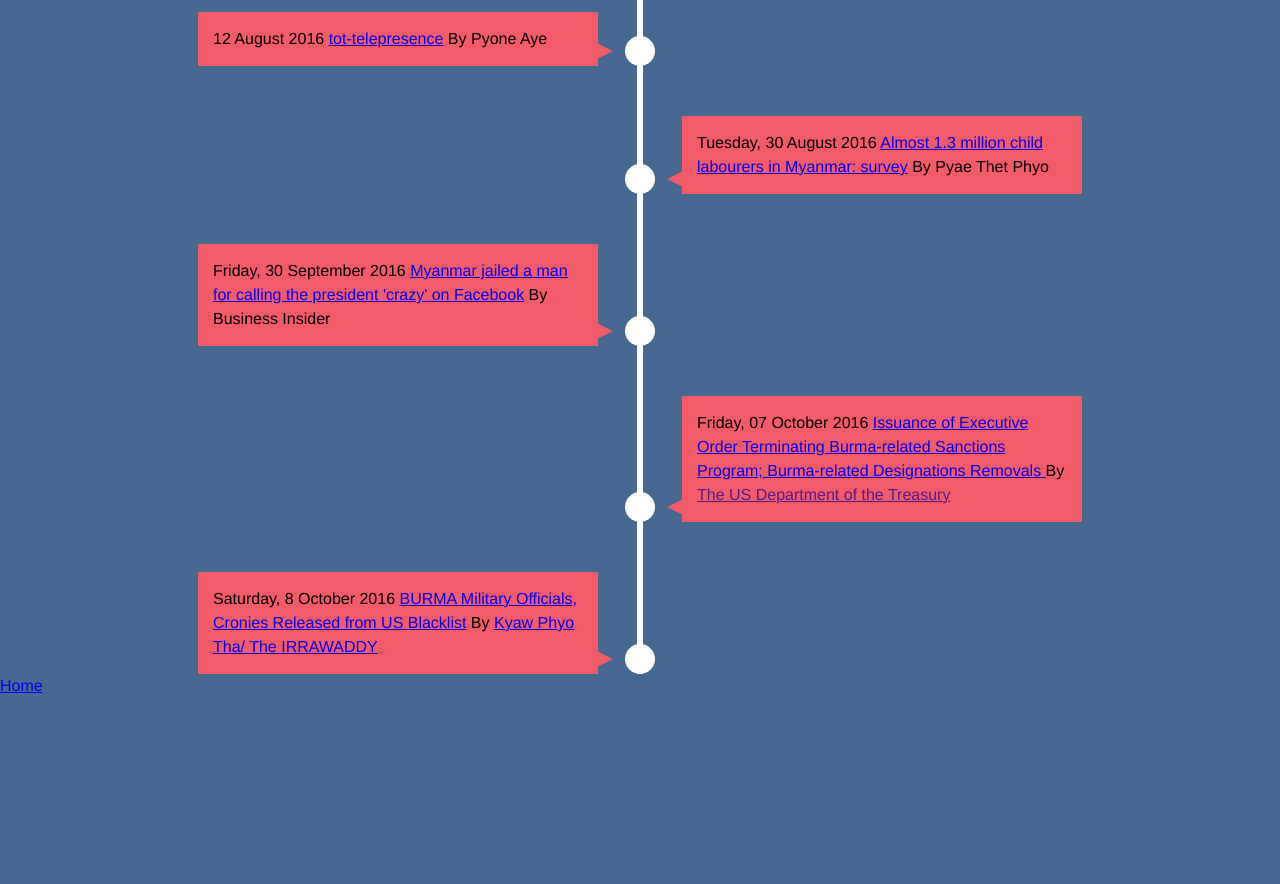
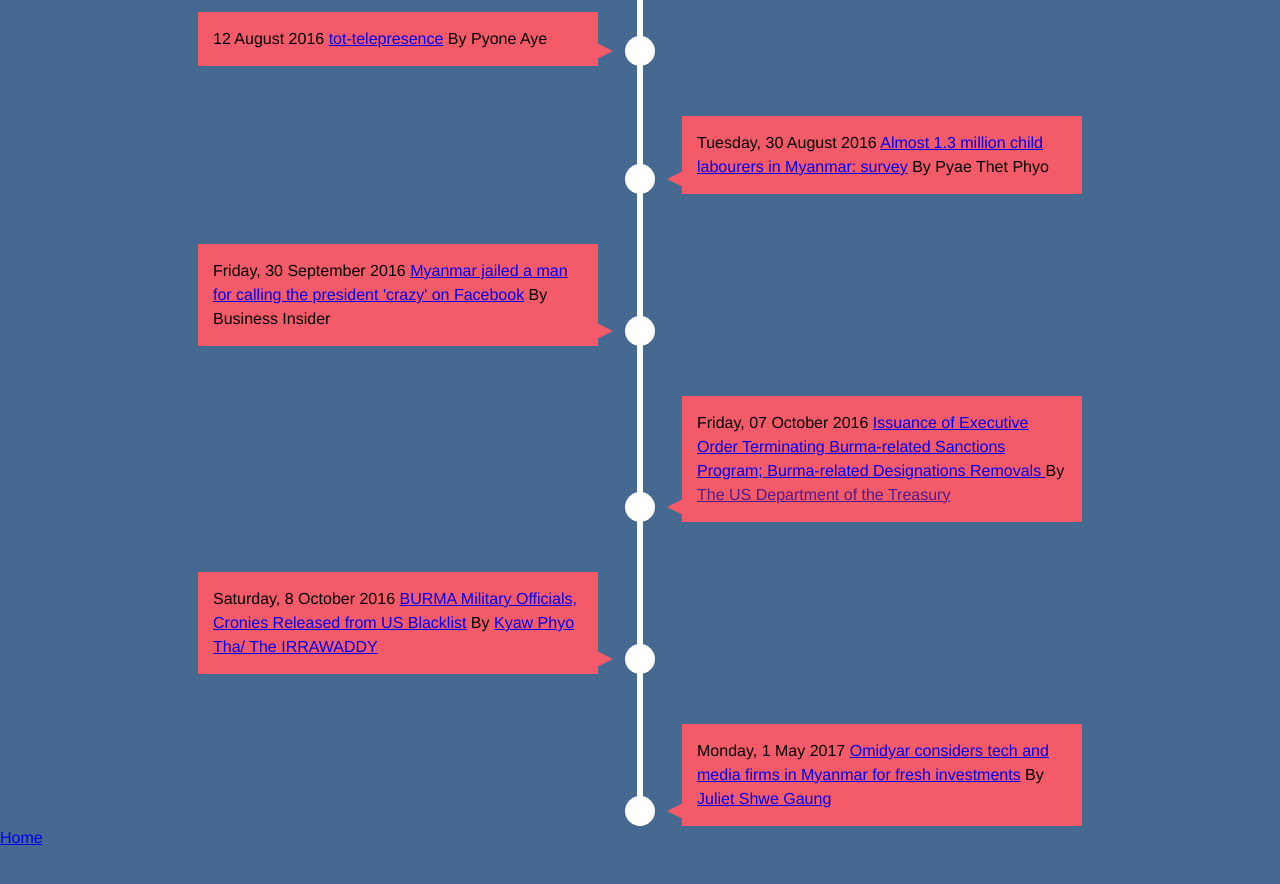
Before and after one commit to sawthinkar/sawthinkar.github.io, a Jekyll site: the page whereIamfrom/index.html, which Jekyll copies as it is, in a window 1280 px wide and 900 px high, scrolled down 2922 px. Shown: the top 884 px of the window. Built offline with Jekyll 4.4.1, drawn with Linux system fonts in a browser that asks for light colours; before the commit the page ends 3670 px from its top, so only the background shows below that.

Commit message:
Update index.html

```diff
--- a/whereIamfrom/index.html
+++ b/whereIamfrom/index.html
@@ -142,6 +142,11 @@ The Golden Land
             <time>Saturday, 8 October 2016 </time></time><a href="http://www.irrawaddy.com/burma/military-officials-cronies-released-from-us-blacklist.html">BURMA Military Officials, Cronies Released from US Blacklist</a> By <a href="http://www.irrawaddy.com/tag/kyaw-phyo-tha-the-irrawaddy">Kyaw Phyo Tha/ The IRRAWADDY</a>
         </div>
     </li>
+    <li>
+        <div>
+            <time>Monday, 1 May 2017 </time></time><a href="http://www.dealstreetasia.com/stories/omidyar-sees-possible-investment-opps-in-tech-and-media-space-71553/">Omidyar considers tech and media firms in Myanmar for fresh investments</a> By <a href="http://www.dealstreetasia.com/author/juliet/">Juliet Shwe Gaung</a>
+        </div>
+    </li>
 
 </ul>
 </section>
```
